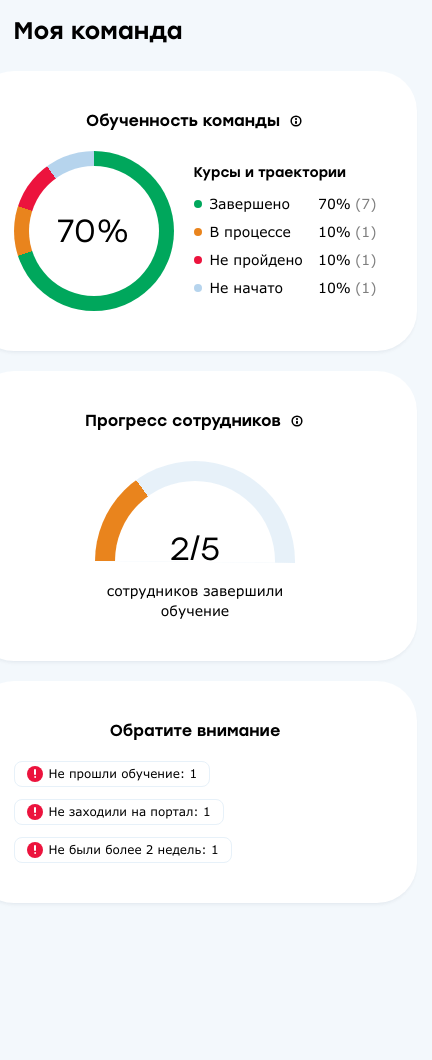
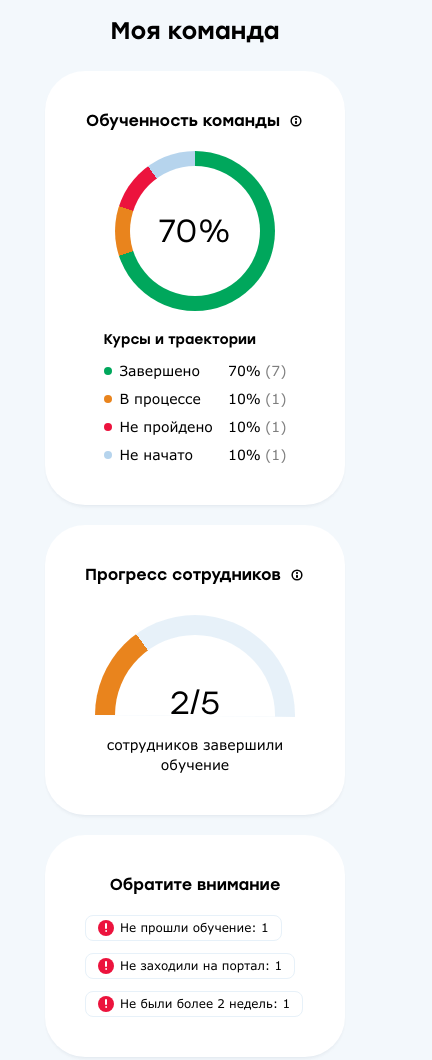
Before and after one commit to Loresina/myComandLayoutTest, a website: page index.html in a window 390 px wide. Shown: the whole page, 432 px wide, since content can reach past the window. Before the commit the page ends 918 px from the top, so only its background shows below. Drawn offline with Linux system fonts and the light colour scheme.

Commit message:
fix: media

```diff
--- a/src/styles/scss/_media.scss
+++ b/src/styles/scss/_media.scss
@@ -1,6 +1,14 @@
 @media (max-width: 1140px) {
   body {
     height: auto;
+  }
+
+  main {
+    align-items: center;
+  }
+
+  h2 {
+    margin-left: 0;
   }
 
   .section-title {
@@ -21,7 +29,7 @@
 }
 
 @media (max-width: 470px) {
-  .training-chart {
+  .tr-chart-container {
     flex-direction: column;
   }
 }
```
Also changed, not shown: src/styles/styles.css, 1 other file.
